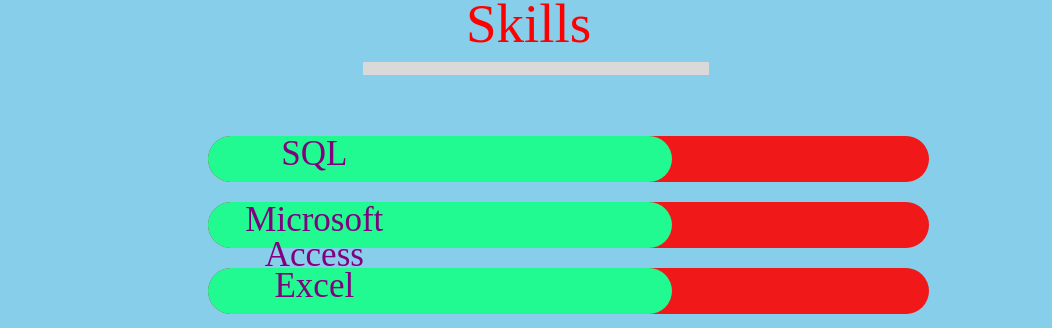
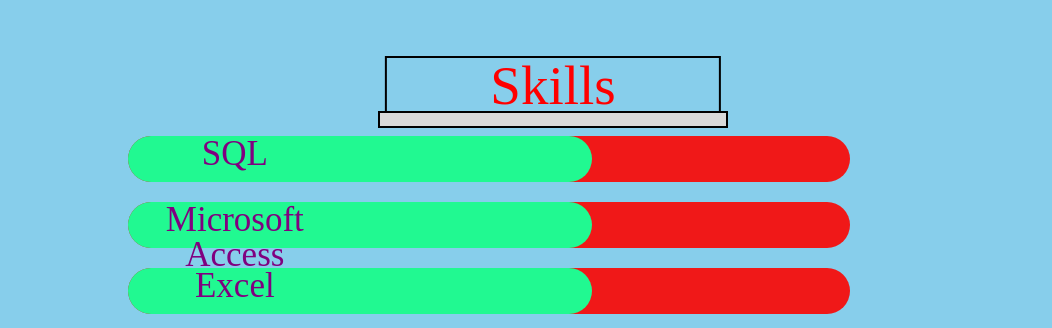
Before and after one commit to NJIT-WIS/Personal-Portfolio, a website: page docs/aboutme.html in a window 1280 px wide. Shown: the part 829-1157 px from the top of the page, without its empty margins (87-1139 px from the left). Drawn offline with Linux system fonts and the light colour scheme.

Commit message:
Centered Skill Title and Recntangle

```diff
--- a/docs/styles1.css
+++ b/docs/styles1.css
@@ -58,34 +58,6 @@
   margin-bottom: 80px;
 }
 
-.AboutMeTitle {
-  position: absolute;
-  width: 287px;
-  height: 66px;
-  left: 410px;
-  top: 0px;
-  color: #ff0000;
-  font-size: 55px;
-  font-family: Outfit;
-  font-weight: 400;
-  text-transform: capitalize;
-  line-height: 55px;
-  word-wrap: break-word;
-  margin: 0 auto;
-  justify-content: center;
-}
-
-.Rectangle3970 {
-  width: 346px;
-  height: 13px;
-  left: 350px;
-  top: 65px;
-  position: absolute;
-  background: #d9d9d9;
-  margin: 0 auto;
-  justify-content: center;
-}
-
 .MajorInformationSystems,
 .EducationNewJerseyInstituteOfTechnology {
   position: absolute;
@@ -132,21 +104,12 @@
 /* CSS for Skill Bars and Titles */
 /* ... (Previous CSS rules) */
 
-.SkillsSection {
-  width: 940px;
-  height: 665px;
-  left: 79.5px;
-  top: 885px;
+.AboutMeTitle {
   position: absolute;
-}
-
-.SkillsTitle {
-  position: absolute;
-  width: 332.24px;
+  width: 287px;
   height: 66px;
-  left: 370px;
-  top: -60px;
-  text-align: center;
+  left: 410px;
+  top: 0px;
   color: #ff0000;
   font-size: 55px;
   font-family: Outfit;
@@ -154,15 +117,60 @@
   text-transform: capitalize;
   line-height: 55px;
   word-wrap: break-word;
+  margin: 0 auto;
+  justify-content: center;
+}
+
+.Rectangle3970 {
+  width: 346px;
+  height: 13px;
+  left: 350px;
+  top: 65px;
+  position: absolute;
+  background: #d9d9d9;
+  margin: 0 auto;
+  justify-content: center;
+}
+
+.SkillsSection {
+  width: 100%;
+
+  top: 885px;
+  position: absolute;
+}
+.SkillsTitle {
+  position: absolute;
+  width: 332.24px;
+  height: 66px;
+  left: 50%;
+  top: 0px;
+
+  color: #ff0000;
+  font-size: 55px;
+  font-family: Outfit;
+  font-weight: 400;
+  text-transform: capitalize;
+  line-height: 55px;
+  word-wrap: break-word;
+  margin: 0 auto;
+  justify-content: center;
+  margin-bottom: 40px;
+  border: black solid 2px;
+  transform: translateX(-50%);
+  text-align: center;
 }
 
 .Rectangle3971 {
   width: 346px;
   height: 13px;
-  left: 370px;
-  top: 6px; /* Adjusted to be just under the SkillsTitle */
+  left: 50%;
+  top: 55px; /* Adjusted to be just under the SkillsTitle */
   position: absolute;
   background: #d9d9d9;
+  margin: 0 auto;
+  justify-content: center;
+  border: black solid 2px;
+  transform: translateX(-50%);
 }
 
 .SkillBar {
```
